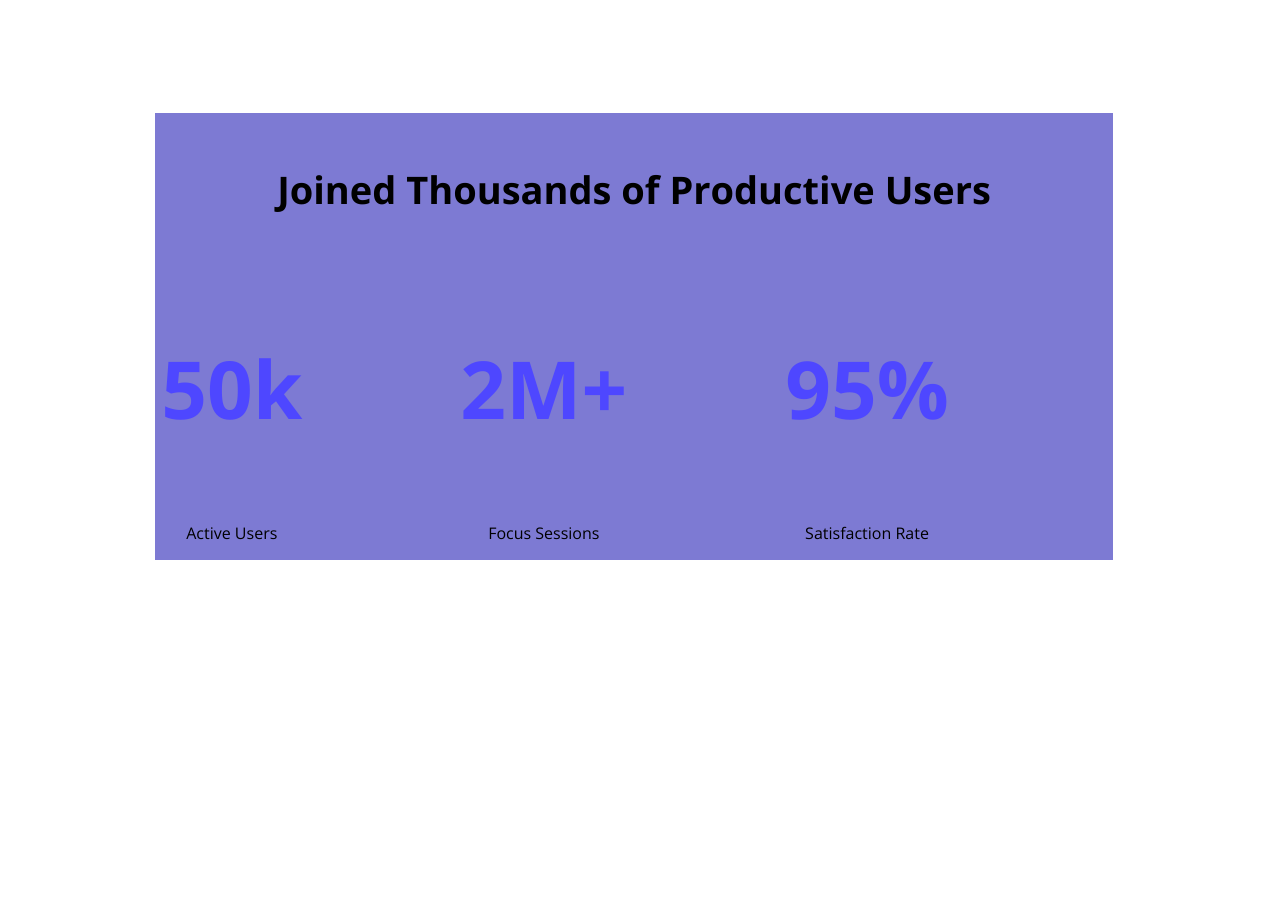
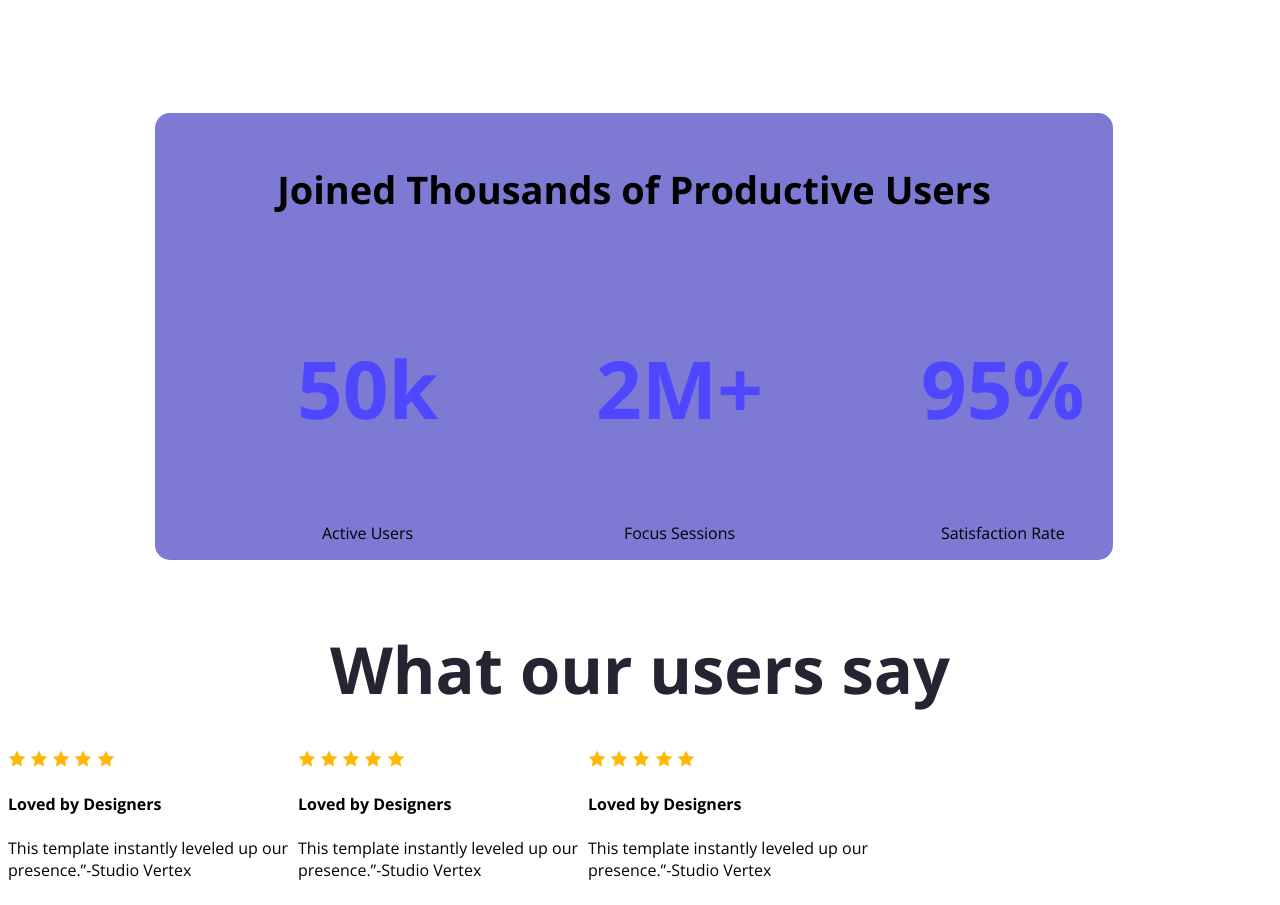
Before and after one commit to Junaid8217/first-assignment, a plain HTML site: page index.html in a window 1280 px wide. Shown: the part 1260-2165 px from the top of the page. Before the commit the page ends 1828 px from the top, so only its background shows below. Drawn offline with nearby package versions, Linux system fonts and the light colour scheme.

Commit message:
added section3

```diff
--- a/Style/assignment.css
+++ b/Style/assignment.css
@@ -88,12 +88,15 @@
     background-color: #7D7AD3;
     margin-left: 147px;
     margin-right: 159px;
+    border-radius: 15px;
 }
 .number{
     display: flex;
     gap: 158px;
-    justify-content: center;
-    text-align: center;
+    /* justify-content: center;
+    text-align: center; */
+    margin-left: 142px;
+    margin-right: 142px;
 }
 .number-title{
     font-size: 80px;
@@ -106,3 +109,7 @@
     padding-top: 50px;
 
 }
+.skills-container{
+    display: flex;
+    gap: 10px;
+}
--- a/index.html
+++ b/index.html
@@ -55,8 +55,39 @@
                     <h3 class="number-title">95%</h3>
                     <p class="num-description">Satisfaction Rate</p>
                 </div>
-                <div>
 
+        </section>
+        <section class="section3">
+             <section class="skills">
+            <h3 class="section-title text-center">What our users say</h3>
+
+            <div class="skills-container">
+                <div class="skill">
+                    <img src="./Assets/icon-star.png" alt="">
+                    <img src="./Assets/icon-star.png" alt="">
+                    <img src="./Assets/icon-star.png" alt="">
+                    <img src="./Assets/icon-star.png" alt="">
+                    <img src="./Assets/icon-star.png" alt="">
+                    <h4 class="skill-title">Loved by Designers</h4>
+                    <p class="skill-description">This template instantly leveled up our <br> presence.”-Studio Vertex</p>
+                </div>
+                <div class="skill">
+                    <img src="./Assets/icon-star.png" alt="">
+                    <img src="./Assets/icon-star.png" alt="">
+                    <img src="./Assets/icon-star.png" alt="">
+                    <img src="./Assets/icon-star.png" alt="">
+                    <img src="./Assets/icon-star.png" alt="">
+                    <h4 class="skill-title">Loved by Designers</h4>
+                    <p class="skill-description">This template instantly leveled up our <br> presence.”-Studio Vertex</p>
+                </div>
+           <div class="skill">
+                    <img src="./Assets/icon-star.png" alt="">
+                    <img src="./Assets/icon-star.png" alt="">
+                    <img src="./Assets/icon-star.png" alt="">
+                    <img src="./Assets/icon-star.png" alt="">
+                    <img src="./Assets/icon-star.png" alt="">
+                    <h4 class="skill-title">Loved by Designers</h4>
+                    <p class="skill-description">This template instantly leveled up our <br> presence.”-Studio Vertex</p>
                 </div>
             </div>
         </section>
```
